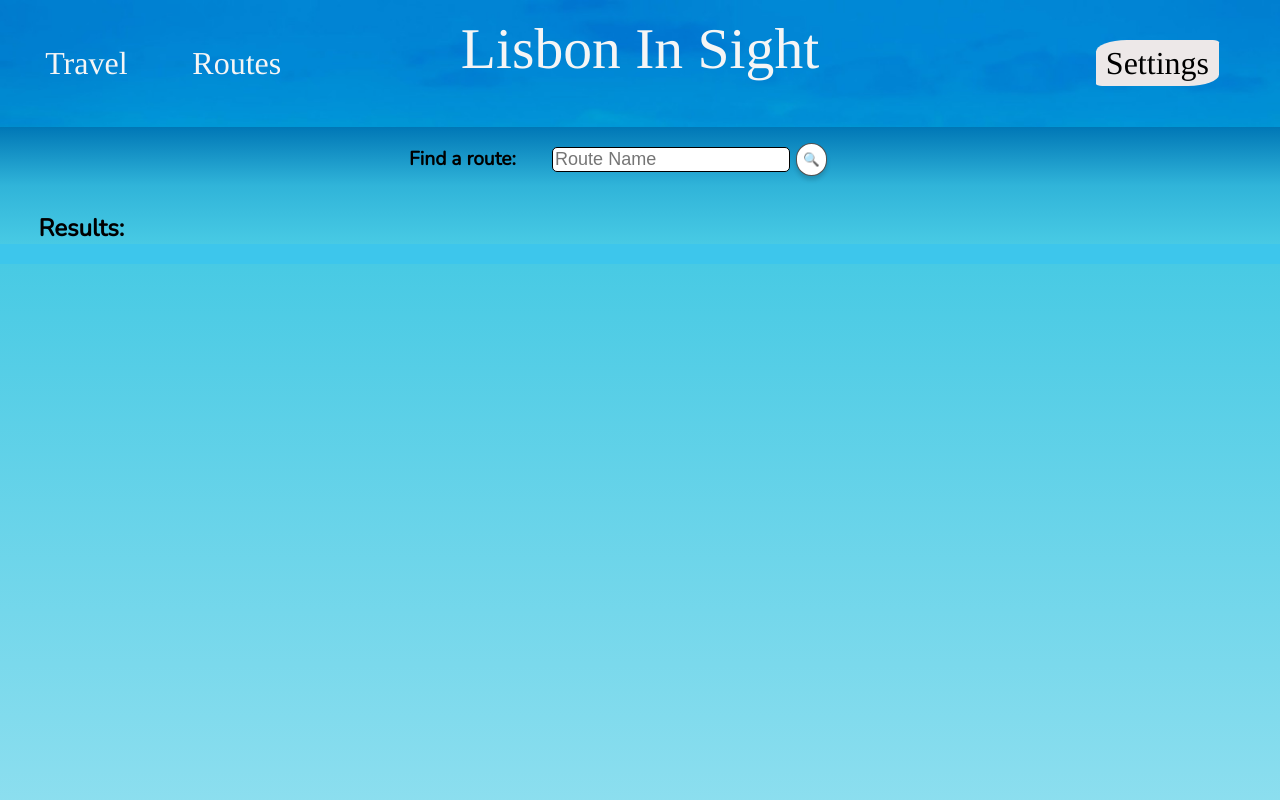
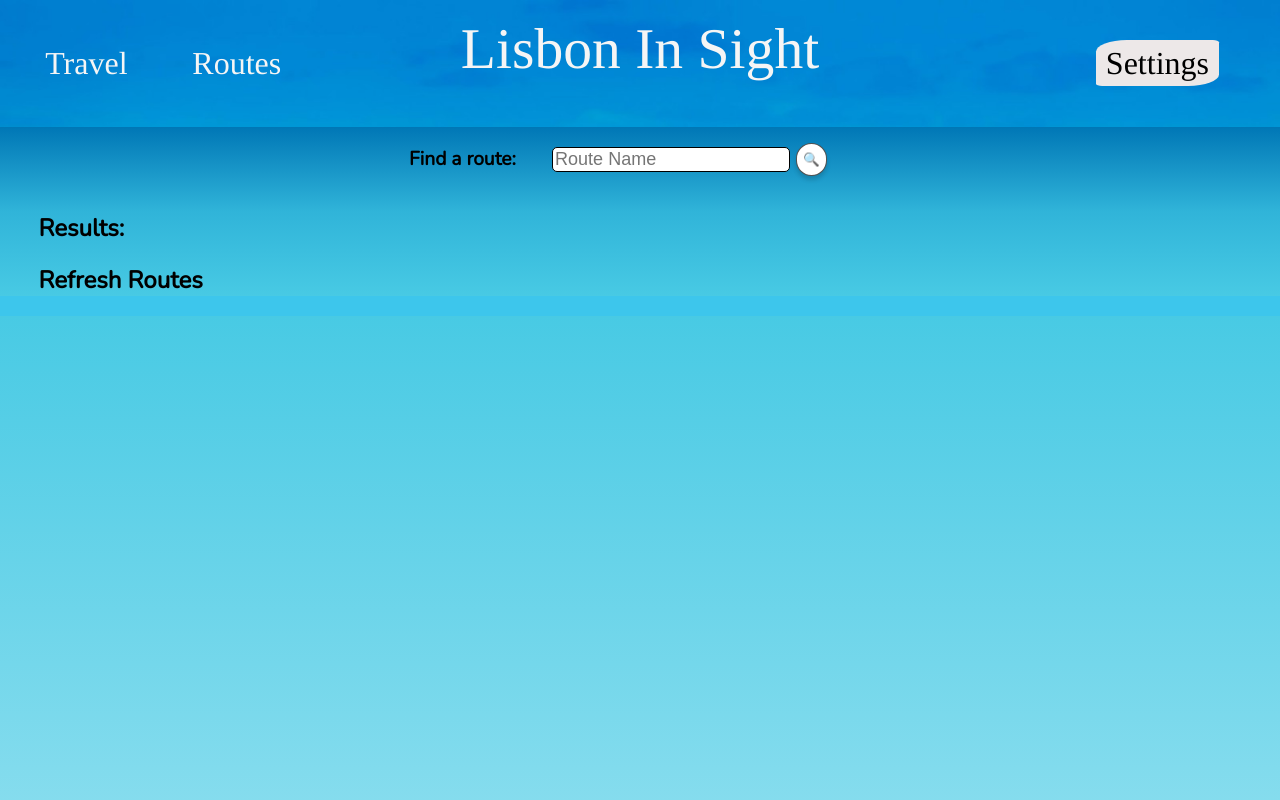
Before and after one commit to MarianaCGoncalves/Lisbon-in-Sight, a website: page public/profile.html in a window 1280 px wide. Shown: the top 800 px of the page. Drawn offline with nearby package versions, Linux system fonts and the light colour scheme; no server answers.

Commit message:
temp refresh

```diff
--- a/public/javascripts/profile.js
+++ b/public/javascripts/profile.js
@@ -124,6 +124,18 @@ async function searchRoute() {
   }
 }
 
+async function refresh() {
+  try {
+    let result = await requestUserRoutes();
+    let container = document.getElementById("routecard");
+    container.innerHTML = "";
+    populateRoutes(result.routes);
+  } catch (err) {
+      console.log(err);
+     // alert("Something is not working");
+  }
+}
+
 
 
 
--- a/public/profile.html
+++ b/public/profile.html
@@ -51,6 +51,7 @@
             <p class="searchText">🔍</p>
         </section>
         <h2>Results: </h2>
+        <h2 onclick="refresh()">Refresh Routes </h2>
     </nav>
 
 
```
